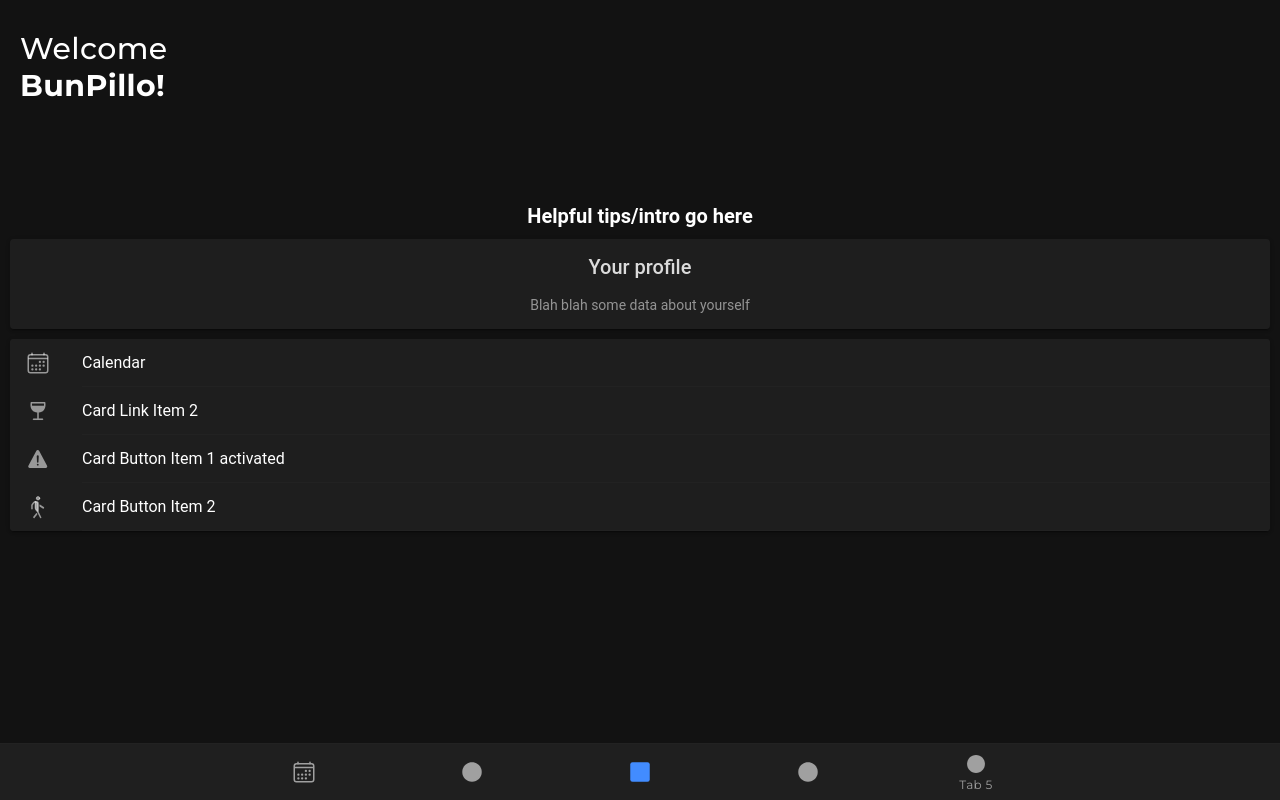
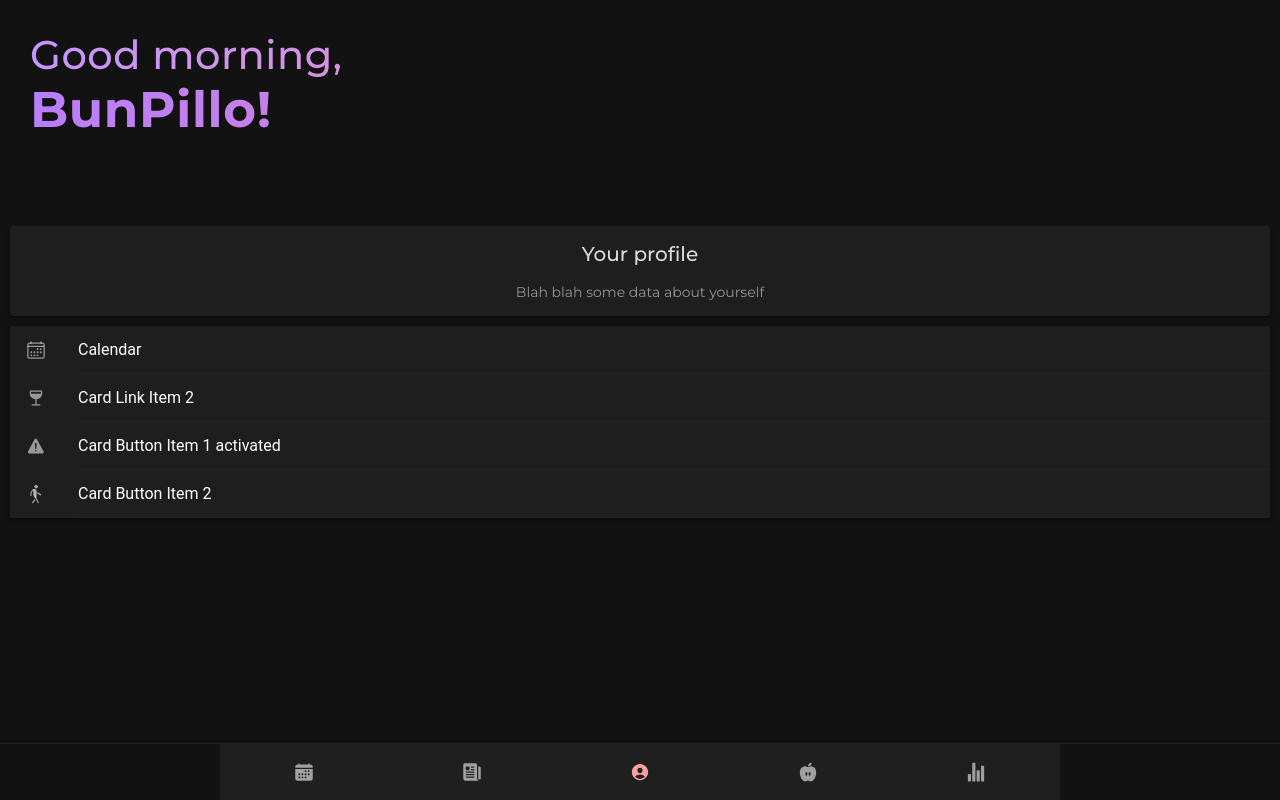
Before and after one commit to BachToTheFuture/Rationality, a React (Create React App) app: page /tab3 in a window 1280 px wide. Built offline with nearby package versions, Linux system fonts and the light colour scheme.

Commit message:
recipe pages demo

```diff
--- a/src/App.tsx
+++ b/src/App.tsx
@@ -10,7 +10,7 @@ import {
   IonTabs
 } from '@ionic/react';
 import { IonReactRouter } from '@ionic/react-router';
-import { ellipse, square, triangle, calendarOutline } from 'ionicons/icons';
+import { ellipse, statsChart, nutrition, newspaper, triangle, calendar, personCircle } from 'ionicons/icons';
 import Tab1 from './pages/Tab1';
 import Tab2 from './pages/Tab2';
 import Tab3 from './pages/Tab3';
@@ -50,20 +50,19 @@ const App: React.FC = () => (
         </IonRouterOutlet>
         <IonTabBar slot="bottom">
           <IonTabButton tab="tab1" href="/tab1">
-            <IonIcon icon={calendarOutline} />
+            <IonIcon icon={calendar} />
           </IonTabButton>
           <IonTabButton tab="tab2" href="/tab2">
-            <IonIcon icon={ellipse} />
+            <IonIcon icon={newspaper} />
           </IonTabButton>
           <IonTabButton tab="tab3" href="/tab3">
-            <IonIcon icon={square} />
+            <IonIcon icon={personCircle} />
           </IonTabButton>
           <IonTabButton tab="tab4" href="/tab4">
-            <IonIcon icon={ellipse} />
+            <IonIcon icon={nutrition} />
           </IonTabButton>
           <IonTabButton tab="tab5" href="/tab5">
-            <IonIcon icon={ellipse} />
-            <IonLabel>Tab 5</IonLabel>
+            <IonIcon icon={statsChart} />
           </IonTabButton>
         </IonTabBar>
       </IonTabs>
--- a/src/components/HelpContainer.tsx
+++ b/src/components/HelpContainer.tsx
@@ -6,7 +6,6 @@ import './HelpContainer.css';
 const HelpContainer: React.FC = () => {
   return (
     <div className="container">
-      <strong>Helpful tips/intro go here</strong>
       <IonCard>
           <IonCardHeader>
             <IonCardTitle>Your profile</IonCardTitle>
--- /dev/null
+++ b/src/components/RecipeCard.tsx
@@ -0,0 +1,34 @@
+import React from 'react';
+import { IonContent, IonSearchbar, IonHeader, IonPage, IonTitle, IonToolbar, IonCard, IonCardHeader, IonCardSubtitle, IonCardTitle, IonCardContent, IonItem, IonIcon, IonLabel, IonButton } from '@ionic/react';
+import { calendarOutline, speedometer,alarm, wine, warning, walk } from 'ionicons/icons';
+import './RecipeCard.css';
+
+interface RecipeCardProps {
+    name: string;
+    time: string;
+    diff: string;
+}
+
+const RecipeCard: React.FC<RecipeCardProps> = ({name, time, diff}) => {
+    var src = "https://source.unsplash.com/900x500/?" + name;
+    return (
+            <IonCard>
+                <img src={src}></img>
+                <IonCardHeader>
+                    <IonCardTitle><b>{name}</b></IonCardTitle>
+                </IonCardHeader>
+                <IonCardContent>
+                    <span className="vert-align">
+                        <IonIcon icon={alarm} slot="start" />
+                        <IonLabel className="recipe-label"> {time} </IonLabel>
+                    </span>
+                    <span className="vert-align">
+                        <IonIcon icon={speedometer} slot="start" />
+                        <IonLabel className="recipe-label"> {diff} </IonLabel>
+                    </span>
+                </IonCardContent>
+            </IonCard>
+    );
+};
+
+export default RecipeCard;
--- /dev/null
+++ b/src/components/RecipeList.css
@@ -0,0 +1,25 @@
+
+.recipe-label {
+    margin-right:10px;
+    font-weight:bold;
+}
+
+.vert-align {
+    vertical-align:middle;
+}
+
+.searchbar-input {
+    background: rgba(255,255,255,0.1) !important;
+    border-radius: 10px !important;
+    height: 40px !important;
+    font-size: 1.25em !important;
+    transition:0.2 all ease;
+}
+.searchbar-input:focus {
+    background: rgba(255,255,255,0.2) !important;
+    transition:0.2 all ease;
+}
+
+ion-icon {
+    font-size:20px;
+}
--- /dev/null
+++ b/src/components/RecipeList.tsx
@@ -0,0 +1,19 @@
+import React from 'react';
+import { IonContent, IonSearchbar, IonHeader, IonPage, IonTitle, IonToolbar, IonCard, IonCardHeader, IonCardSubtitle, IonCardTitle, IonCardContent, IonItem, IonIcon, IonLabel, IonButton } from '@ionic/react';
+import { calendarOutline, alarm, wine, warning, walk } from 'ionicons/icons';
+
+import './RecipeList.css';
+import RecipeCard from './RecipeCard';
+
+const RecipeList: React.FC = () => {
+  return (
+    <div>
+        <IonSearchbar value="hi"></IonSearchbar>
+        <RecipeCard name="Boba" time="30 min" diff="Easy"/>
+        <RecipeCard name="Fried Rice" time="30 min" diff="Easy"/>
+        <RecipeCard name="Cake" time="30 min" diff="Easy"/>
+    </div>
+  );
+};
+
+export default RecipeList;
--- a/src/pages/Tab3.tsx
+++ b/src/pages/Tab3.tsx
@@ -8,7 +8,8 @@ const Tab3: React.FC = () => {
   return (
     <IonPage>
       <IonContent>
-        <IonTitle size="large" class="title">Welcome<br></br><b>BunPillo!</b></IonTitle>
+        <IonTitle size="large" class="welcome">Good morning,</IonTitle>
+        <IonTitle size="large" class="usertitle"><b>BunPillo!</b></IonTitle>
         <HelpContainer/>
       </IonContent>
     </IonPage>
--- a/src/pages/Tab4.tsx
+++ b/src/pages/Tab4.tsx
@@ -1,25 +1,16 @@
-
-
 import React from 'react';
 import { IonContent, IonHeader, IonPage, IonTitle, IonToolbar } from '@ionic/react';
-import ExploreContainer from '../components/ExploreContainer';
+import RecipeList from '../components/RecipeList';
 import './Tab4.css';
+
 
 const Tab4: React.FC = () => {
   return (
     <IonPage>
-      <IonHeader>
-        <IonToolbar>
-          <IonTitle>Tab 4</IonTitle>
-        </IonToolbar>
-      </IonHeader>
       <IonContent>
-        <IonHeader collapse="condense">
-          <IonToolbar>
-            <IonTitle size="large">Tab 4</IonTitle>
-          </IonToolbar>
-        </IonHeader>
-        <ExploreContainer name="Tab 4 page" />
+        <IonTitle size="large" class="welcome"><b>Recipes</b></IonTitle>
+        <br></br>
+        <RecipeList/>
       </IonContent>
     </IonPage>
   );
--- a/src/theme/variables.css
+++ b/src/theme/variables.css
@@ -85,8 +85,8 @@ http://ionicframework.com/docs/theming/ */
   */
 
 body {
-  --ion-color-primary: #428cff;
-  --ion-color-primary-rgb: 66,140,255;
+  --ion-color-primary: #ffa1a1;
+  --ion-color-primary-rgb: 255, 161, 161;
   --ion-color-primary-contrast: #ffffff;
   --ion-color-primary-contrast-rgb: 255,255,255;
   --ion-color-primary-shade: #3a7be0;
@@ -228,13 +228,32 @@ body {
   --ion-tab-bar-background: #1f1f1f;
 }
 
-body, html {
+html * {
   font-family: 'Montserrat', sans-serif;
 }
 
-.title {
+.welcome {
+  padding:30px;
   padding-top: 30px;
-  font-size: 30px;
+  padding-bottom:0;
+  font-size: 40px;
   font-weight:500;
   font-family: 'Montserrat', sans-serif;
+  background: -webkit-linear-gradient(0deg,#c496ff,#ff8a8a);
+  -webkit-background-clip: text;
+  -webkit-text-fill-color: transparent;
 }
+.usertitle {
+  padding:30px;
+  padding-top:0;
+  font-size: 50px;
+  font-weight:500;
+  font-family: 'Montserrat', sans-serif;
+  background: -webkit-linear-gradient(0deg,#b67eff,#ff8a8a);
+  -webkit-background-clip: text;
+  -webkit-text-fill-color: transparent;
+}
+
+ion-tab-bar {
+  background:transparent;
+}
```
Also changed, not shown: public/assets/logo.png (added), src/components/RecipeCard.css (added).
